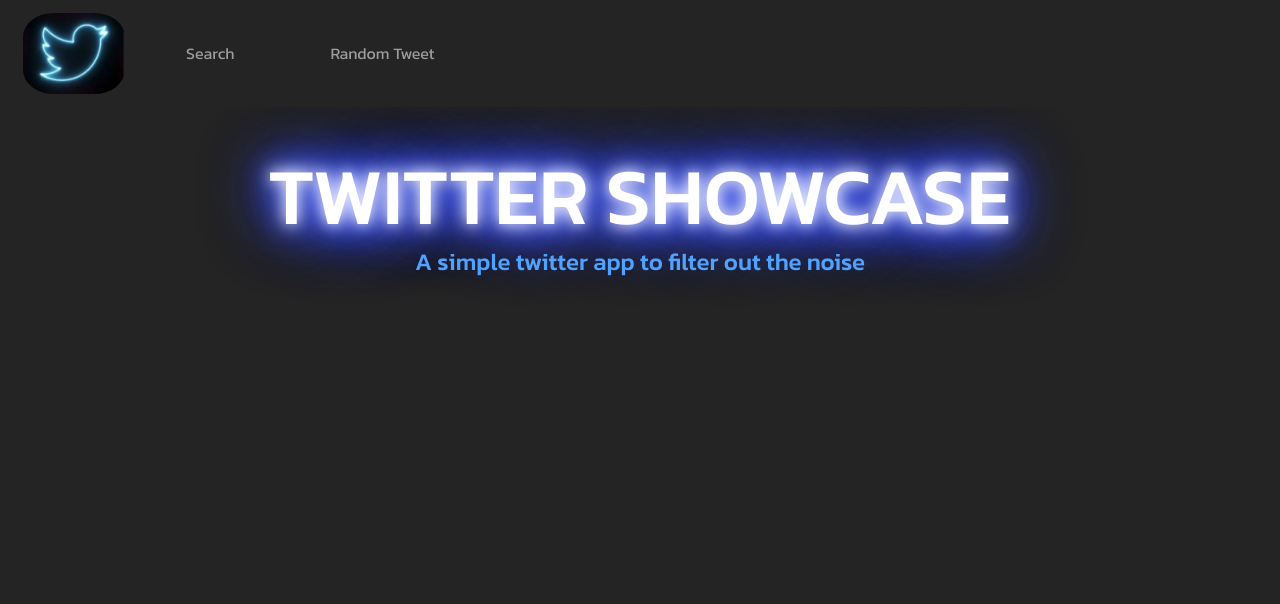
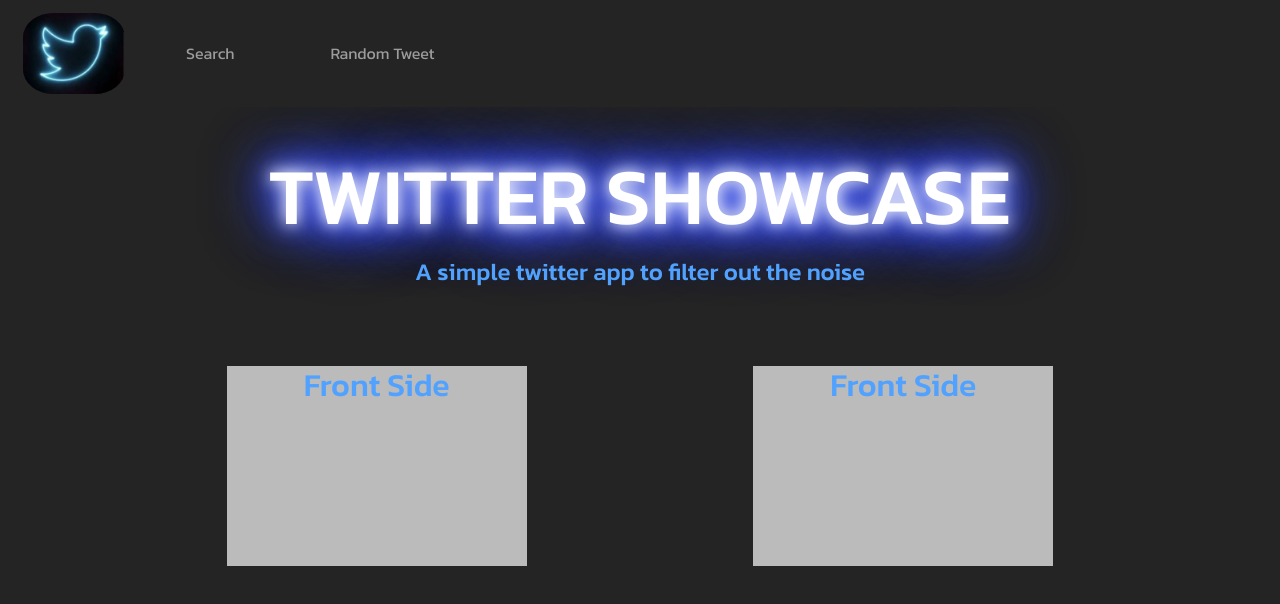
Before and after one commit to nomoneyrecord/twitter-showcase-app, a React (Vite) app: page / in a window 1280 px wide. Shown: the top 604 px of the page. Built offline with nearby package versions, Linux system fonts and the light colour scheme.

Commit message:
Flip cards added for search features

```diff
--- a/src/App.css
+++ b/src/App.css
@@ -62,6 +62,7 @@
   -webkit-animation: glow 1s ease-in-out infinite alternate;
   -moz-animation: glow 1s ease-in-out infinite alternate;
   animation: glow 1s ease-in-out infinite alternate;
+  padding-bottom: 10px;
 }
 
 @-webkit-keyframes glow {
@@ -71,6 +72,63 @@
   to {
     text-shadow: 0 0 20px #fff, 0 0 30px #536dff, 0 0 40px #536dff, 0 0 50px #536dff, 0 0 60px #536dff, 0 0 70px #536dff, 0 0 80px #536dff;
   }
+}
+
+.sub-head {
+  margin: 0;
+  padding-bottom: 80px;
+}
+
+.flip-container {
+  display: flex;
+  justify-content: space-evenly;
+  background-color: #242424;
+  margin: auto;
+  width: 100%
+}
+
+.flip-box {
+  background-color: transparent;
+  width: 300px;
+  height: 200px;
+  perspective: 1000px; /* Remove this if you don't want the 3D effect */
+}
+
+/* This container is needed to position the front and back side */
+.flip-box-inner {
+  position: relative;
+  width: 100%;
+  height: 100%;
+  text-align: center;
+  transition: transform 0.8s;
+  transform-style: preserve-3d;
+}
+
+/* Do an horizontal flip when you move the mouse over the flip box container */
+.flip-box:hover .flip-box-inner {
+  transform: rotateY(180deg);
+}
+
+/* Position the front and back side */
+.flip-box-front, .flip-box-back {
+  position: absolute;
+  width: 100%;
+  height: 100%;
+  -webkit-backface-visibility: hidden; /* Safari */
+  backface-visibility: hidden;
+}
+
+/* Style the front side */
+.flip-box-front {
+  background-color: #bbb;
+  color: black;
+}
+
+/* Style the back side */
+.flip-box-back {
+  background-color: dodgerblue;
+  color: white;
+  transform: rotateY(180deg);
 }
 
 @keyframes navbar-brand-spin {
--- a/src/Pages/Home.jsx
+++ b/src/Pages/Home.jsx
@@ -1,10 +1,34 @@
-import React from "react"
+import React from "react";
 
 export default function Home() {
   return (
-    <div className="header">
-      <h1 className="main-head">TWITTER SHOWCASE</h1>
-      <h4>A simple twitter app to filter out the noise</h4>
-    </div>
-  )
+    <>
+      <div className="header">
+        <h1 className="main-head">TWITTER SHOWCASE</h1>
+        <h4 className="sub-head">A simple twitter app to filter out the noise</h4>
+      </div>
+      <div className="flip-container">
+        <div class="flip-box">
+          <div class="flip-box-inner">
+            <div class="flip-box-front">
+              <h2>Front Side</h2>
+            </div>
+            <div class="flip-box-back">
+              <h2>Back Side</h2>
+            </div>
+          </div>
+        </div>
+        <div class="flip-box">
+          <div class="flip-box-inner">
+            <div class="flip-box-front">
+              <h2>Front Side</h2>
+            </div>
+            <div class="flip-box-back">
+              <h2>Back Side</h2>
+            </div>
+          </div>
+        </div>
+      </div>
+    </>
+  );
 }
--- a/src/components/Navbar.jsx
+++ b/src/components/Navbar.jsx
@@ -14,7 +14,7 @@
           <span className="navbar-toggler-icon"></span>
         </button>
         <div className="collapse navbar-collapse" id="navbarCollapse">
-          <ul className="navbar-nav ml-auto navbar-pills">
+          <ul className="navbar-nav ml-auto navbar-white">
             <li className="navbar-item">
               <a href="/Search" className="nav-link">
                 Search
```
